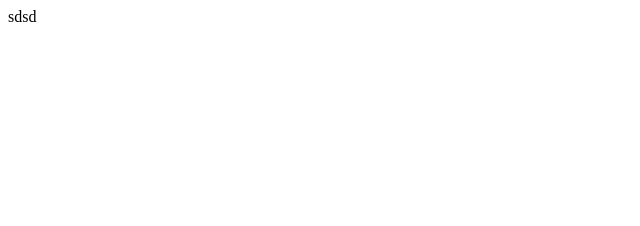
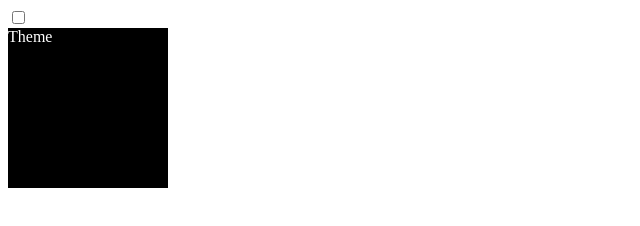
Before and after one commit to seungyong88/darkmode, a plain HTML site: page index.html in a window 1280 px wide. Shown: the whole page, without its empty margins (0-640 px from the left). Drawn offline with Linux system fonts and the light colour scheme.

Commit message:
Update: simple darkmode

```diff
--- a/index.html
+++ b/index.html
@@ -4,11 +4,44 @@
   <meta charset="UTF-8">
   <meta http-equiv="X-UA-Compatible" content="IE=edge">
   <meta name="viewport" content="width=device-width, initial-scale=1.0">
+  <link rel="stylesheet" href="./style.css">
   <title>Document</title>
 </head>
 <body>
-  <div>
-    sdsd
+  <input class="check" type="checkbox" />
+  <div class="themed">
+    Theme
   </div>
+
+  <script>
+    const $checkbox = document.querySelector('.check');
+
+    const isUserColorTheme = localStorage.getItem('color-theme');
+    // const isOsColorTheme = window.matchMedia('(prefers-color-scheme: dark)').matches ? 'dark' : 'light';
+
+    const getUserTheme = () => (isUserColorTheme ? isUserColorTheme : isOsColorTheme);
+
+    window.onload = function () {
+      if (isUserColorTheme === 'dark') {
+        localStorage.setItem('color-theme', 'dark');
+        document.documentElement.setAttribute('color-theme', 'dark');
+        $checkbox.setAttribute('checked', true);
+      } else {
+        localStorage.setItem('color-theme', 'light');
+        document.documentElement.setAttribute('color-theme', 'light');
+      }
+    };
+
+    $checkbox.addEventListener('click', e => {
+      if (e.target.checked) {
+        localStorage.setItem('color-theme', 'dark');
+        document.documentElement.setAttribute('color-theme', 'dark');
+      } else {
+        localStorage.setItem('color-theme', 'light');
+        document.documentElement.setAttribute('color-theme', 'light');
+      }
+    });
+  </script>
+
 </body>
 </html>
--- /dev/null
+++ b/style.css
@@ -0,0 +1,39 @@
+/* .themed {
+  display: block;
+  width: 10em;
+  height: 10em;
+  background: black;
+  color: white;
+}
+
+
+@media (prefers-color-scheme: light) {
+  .themed {
+    background: white;
+    color: black;
+  }
+} */
+
+
+:root[color-theme='light'] {
+  --background: #fff;
+  --boxColor: #000;
+}
+
+:root[color-theme='dark'] {
+  --background: #000;
+  --boxColor: #fff;
+}
+
+
+html {
+  background: var(--background);
+}
+
+.themed {
+  display: block;
+  width: 10em;
+  height: 10em;
+  background: var(--boxColor);
+  color: var(--background);
+}
```
